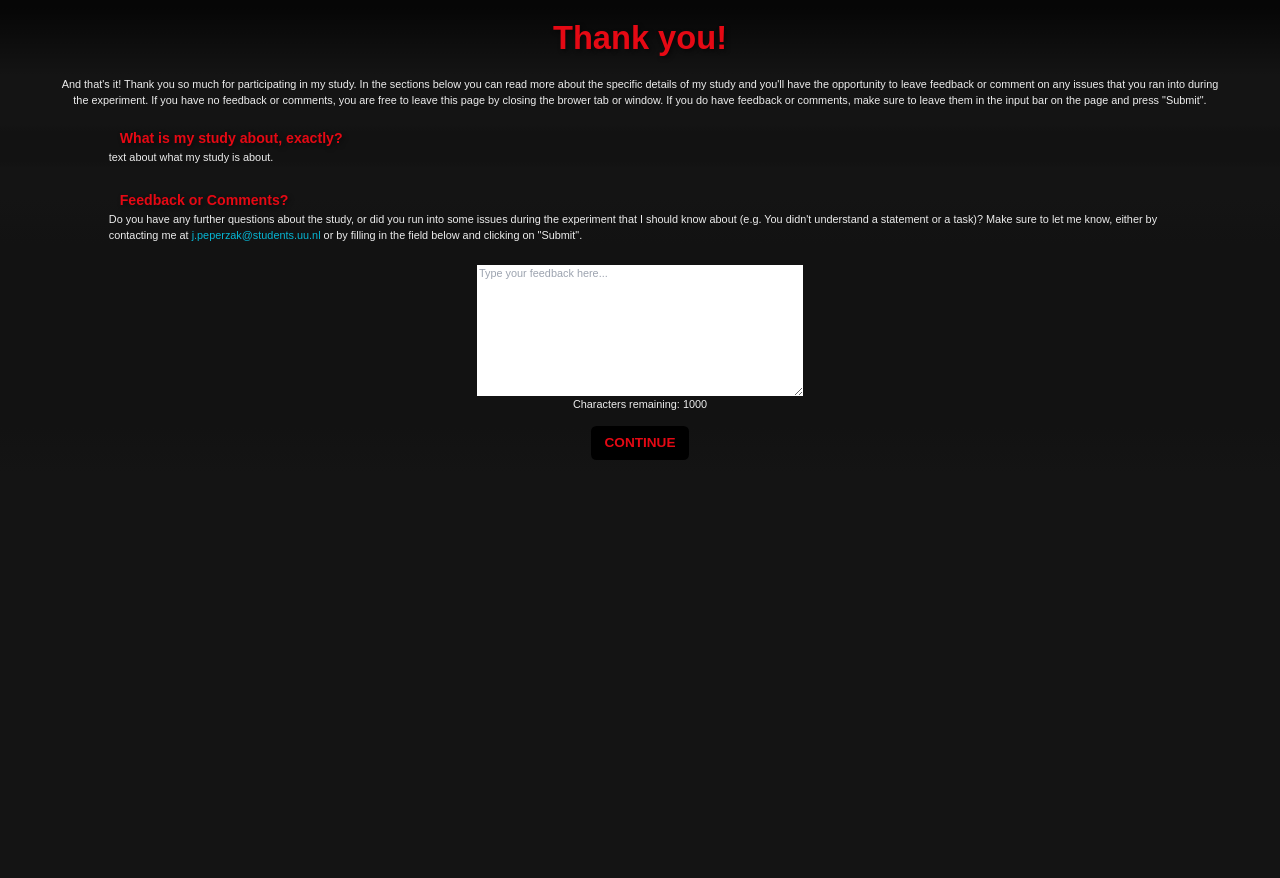
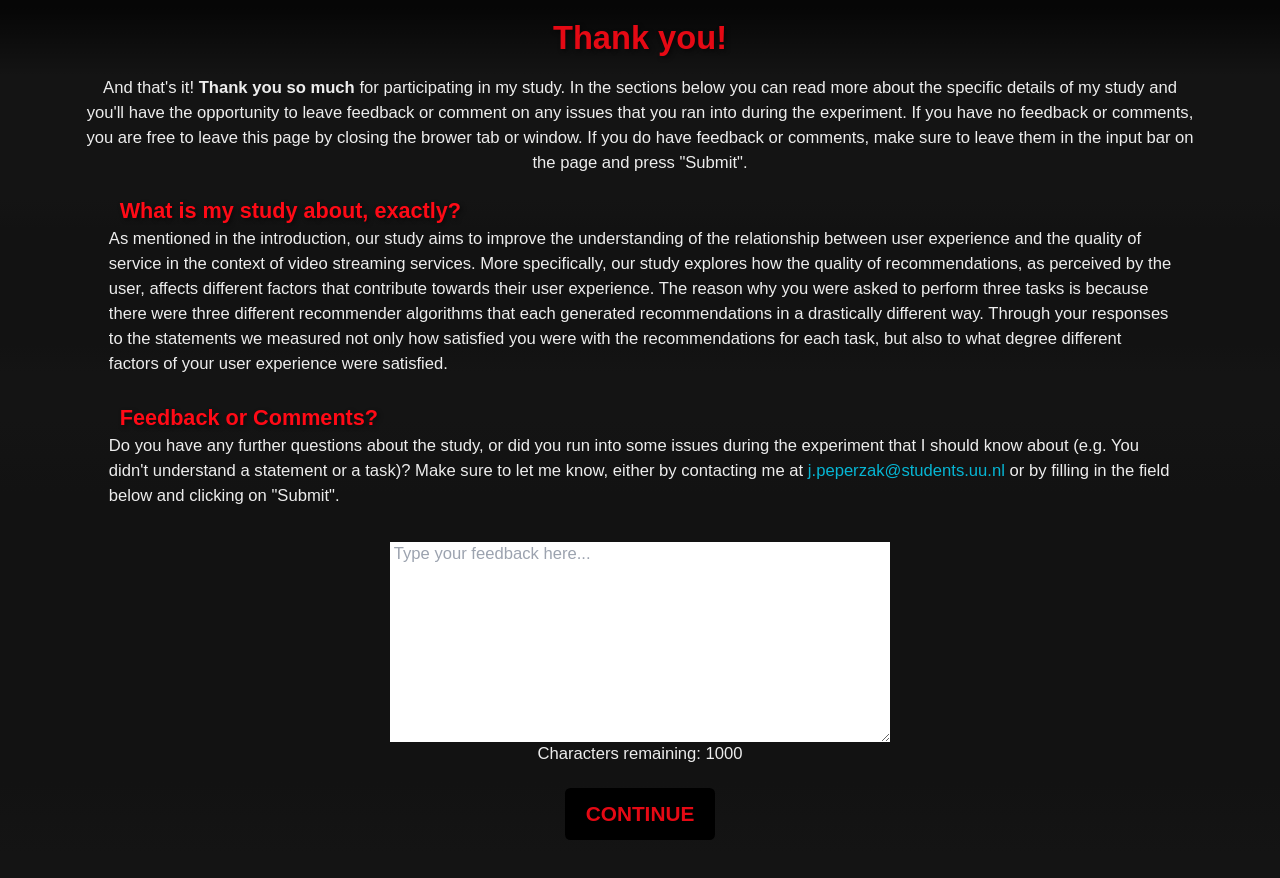
Before and after one commit to JellePeperzak/Testflix-FrontEnd, a Next.js app: page /research/thankyou in a window 1280 px wide. Before the commit the page ends 800 px from the top, so only its background shows below. Built offline with nearby package versions, Linux system fonts and the light colour scheme.

Commit message:
UPDATE - All feedback, except for 1, processed.

```diff
--- a/src/app/research/loading/page.tsx
+++ b/src/app/research/loading/page.tsx
@@ -9,6 +9,8 @@ import { useAlgorithm3Context } from "@/app/context/Algorithm3Context"
 import { useCurrentAlgorithmContext } from "@/app/context/CurrentAlgorithmContext"
 import { useTaskContext } from "@/app/context/TaskContext"
 import { useBackendDataContext } from "@/app/context/BackendDataContext"
+
+import LayoutResearch from "../layout/LayoutResearch"
 
 import { useRouter } from "next/navigation"
 
@@ -27,7 +29,7 @@ export default function LoadingPage() {
     if (pageType !== "Research") {
       setPageType("Research")
     }
-  }, [pageType])
+  }, [pageType, setPageType])
 
   useEffect(() => {
     const createDataContext = async () => {
@@ -96,9 +98,14 @@ export default function LoadingPage() {
 
     createDataContext()
 
-  }, [router]);
+  }, [router, dataToStore, preferenceIDs, setAlgorithmOrder, setCarouselObjects1, setCarouselObjects2, setCarouselObjects3,
+    setCurrentAlgorithmIndex, setCurrentTaskIndex, setDataToStore, setItemObjectList1, setItemObjectList2, setItemObjectList3,
+    setParticipantNumber, setTaskOrder]);
 
   return (
-        <p>Please wait a minute while your Testflix is being generated..</p>
+    <LayoutResearch title="Loading data..">
+      <p>Please wait a minute while your Testflix is being generated..</p>
+    </LayoutResearch>
+
   )
 }
--- a/src/app/research/thankyou/page.tsx
+++ b/src/app/research/thankyou/page.tsx
@@ -67,7 +67,7 @@ export default function ThankyouPage() {
         <LayoutResearch title="Thank you!">
             <div className="flex flex-col gap-5">
                 <p className="text-center mx-[5em]">
-                    And that's it! Thank you so much for participating in my study. In the sections below you can read more
+                    And that's it! <span className="font-bold">Thank you so much</span> for participating in my study. In the sections below you can read more
                     about the specific details of my study and you'll have the opportunity to leave feedback or comment on
                     any issues that you ran into during the experiment. If you have no feedback or comments, you are free to
                     leave this page by closing the brower tab or window. If you do have feedback or comments, make sure to
@@ -77,7 +77,13 @@ export default function ThankyouPage() {
                 <div className="section-text-research">
                     <h2>What is my study about, exactly?</h2>
                     <p>
-                        text about what my study is about.
+                    As mentioned in the introduction, our study aims to improve the understanding of the relationship between user experience and
+                    the quality of service in the context of video streaming services. More specifically, our study explores how the
+                    quality of recommendations, as perceived by the user, affects different factors that contribute towards their user experience.
+                    The reason why you were asked to perform three tasks is because there were three different recommender algorithms that each
+                    generated recommendations in a drastically different way. Through your responses to the statements we measured not only how
+                    satisfied you were with the recommendations for each task, but also to what degree different factors of your user experience
+                    were satisfied.
                     </p>
                 </div>
 
--- a/src/app/ui/global.css
+++ b/src/app/ui/global.css
@@ -47,11 +47,19 @@ input[type="radio"] {
   body, html {
       font-size: 1.5vw;
   }
+
+  .layout-research {
+    font-size: 2vw;
+  }
 }
 
 @media screen and (min-width: 481px) and (max-width: 840px) and (max-aspect-ratio: 4 / 3) {
   body, html {
       font-size: 1vw;
+  }
+
+  .layout-research {
+    font-size: 1.8vw;
   }
 }
 
@@ -59,12 +67,32 @@ input[type="radio"] {
   body, html {
       font-size: .75vw;
   }
+
+  .layout-research {
+    font-size: 1.2vw;
+  }
 }
+
+@media screen and (min-width: 1281px) and (max-width: 1600px) and (max-aspect-ratio: 4 / 3) {
+  body, html {
+      font-size: .75vw;
+  }
+
+  .layout-research {
+    font-size: 1.2vw;
+  }
+}
+
 
 @media screen and (min-width: 1601px) and (max-width:1920px) and (max-aspect-ratio:4/3) {
   body,html {
       font-size:.75vw
   }
+
+  .layout-research {
+    font-size: 1.2vw;
+  }
+
 }
 
 @media screen and (min-width: 1921px) and (max-aspect-ratio:4/3) {
@@ -73,16 +101,16 @@ input[type="radio"] {
   }
 }
 
-@media screen and (min-width: 1281px) and (max-width: 1600px) and (max-aspect-ratio: 4 / 3) {
-  body, html {
-      font-size: .75vw;
-  }
-}
+
 
       /*ORIENTATION == LANDSCAPE*/
 @media screen and (max-width: 480px) and (orientation: landscape) {
   body, html {
       font-size: 1.5vw;
+  }
+
+  .layout-research {
+    font-size: 2vw;
   }
 }
 
@@ -90,11 +118,19 @@ input[type="radio"] {
   body, html {
       font-size: 1.2vw;
   }
+
+  .layout-research {
+    font-size: 1.8vw;
+  }
 }
 
 @media screen and (min-width: 841px) and (max-width: 1280px) and (orientation: landscape) {
   body, html {
       font-size: .85vw;
+  }
+
+  .layout-research {
+    font-size: 1.3vw;
   }
 }
 
@@ -102,11 +138,19 @@ input[type="radio"] {
   body, html {
       font-size: .75vw;
   }
+
+  .layout-research {
+    font-size: 1.1vw;
+  }
 }
 
 @media screen and (min-width: 1601px) and (max-width: 1920px) and (orientation: landscape) {
   body, html {
       font-size: .75vw;
+  }
+
+  .layout-research {
+    font-size: 0.9vw;
   }
 }
 
@@ -267,7 +311,7 @@ body {
 }
 
 .section-text-research h2 {
-  color: #E50914;
+  color: #ff0a16;
   font-size: 130%;
   font-weight: 700;
   padding-left: 1rem;
```
